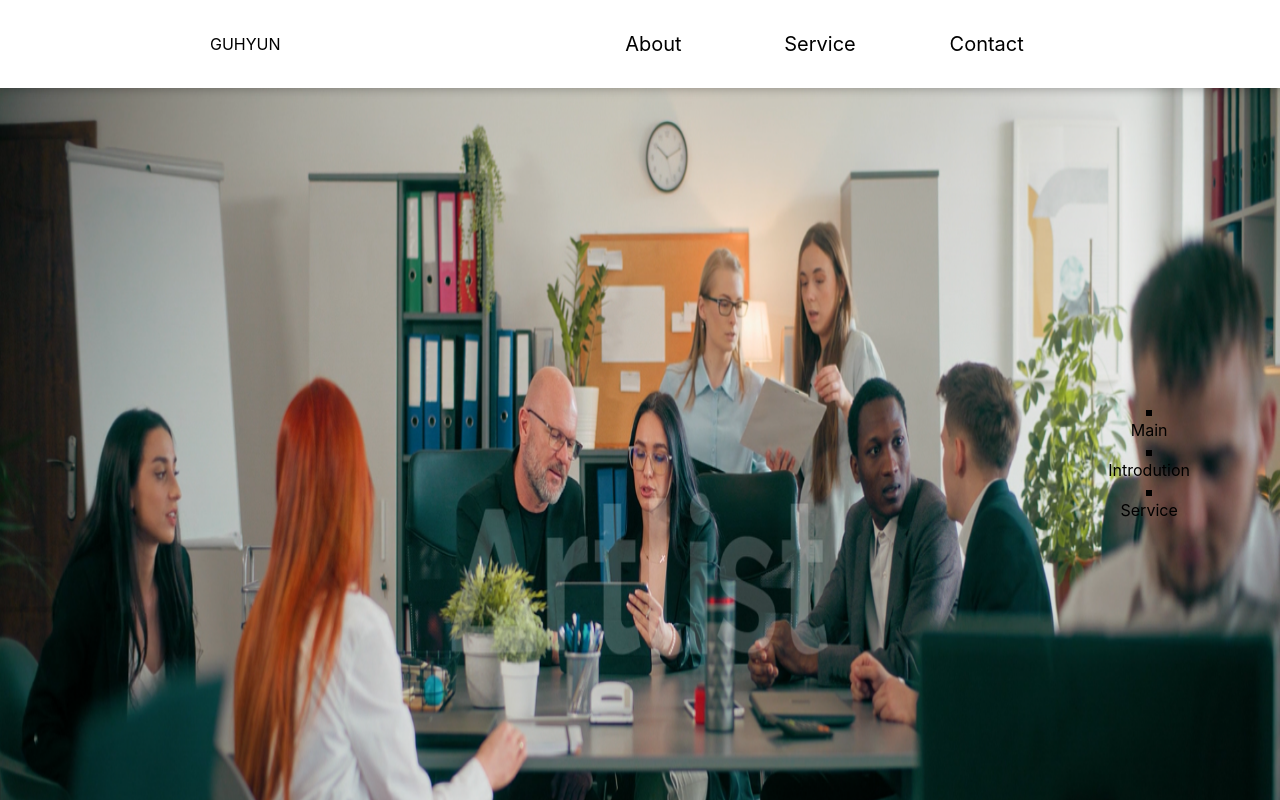
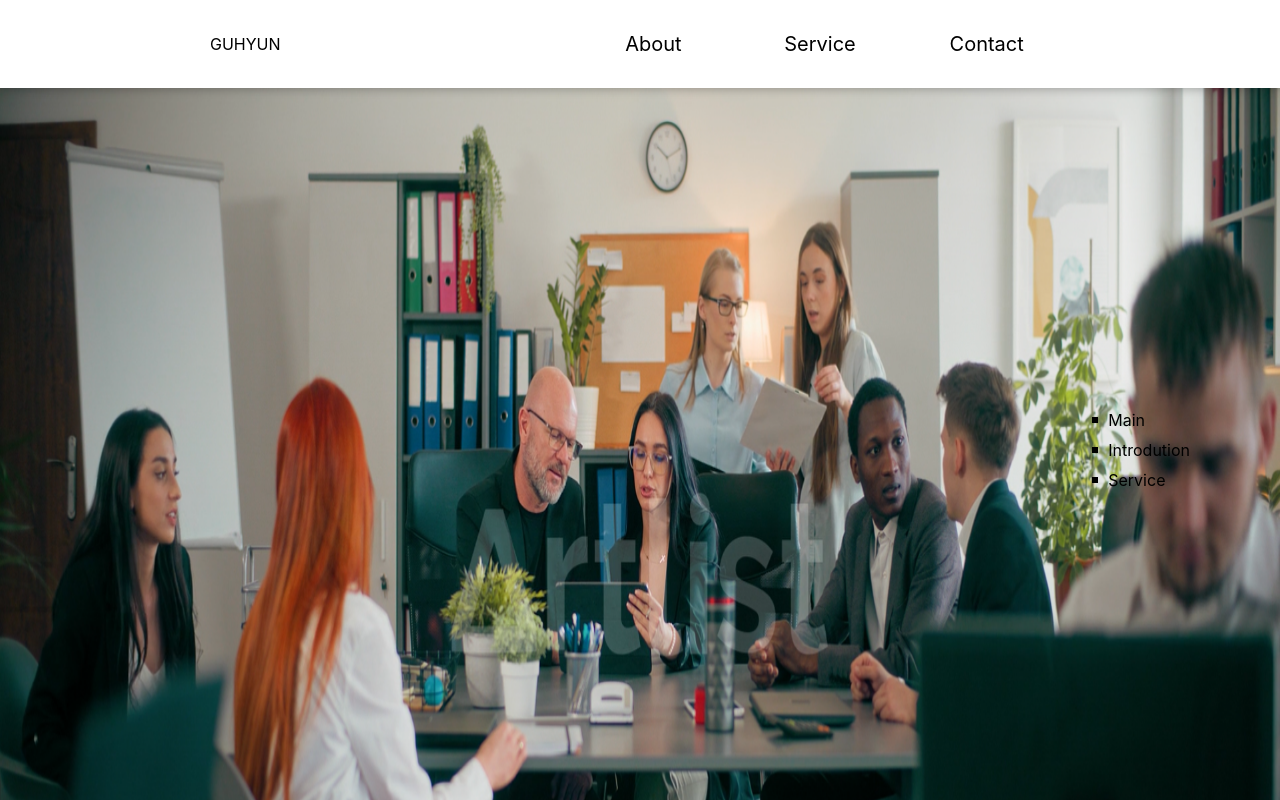
Before and after one commit to LDH-Duke/GHsolution-React, a React (Create React App) app: page / in a window 1280 px wide. Shown: the top 800 px of the page. Built offline with nearby package versions, Linux system fonts and the light colour scheme.

Commit message:
feat : 사이드 탭 1차 구현 완료 및 about 재수정 중

```diff
--- a/src/components/Side.js
+++ b/src/components/Side.js
@@ -1,38 +1,42 @@
-import React from 'react'
-import styled from 'styled-components'
+import React, { useRef, useState } from 'react'
+import './style/Side.css'
 import { Link } from 'react-scroll'
 
 function Side() {
-    const SideDiv = styled.div`
-    color:black;
-    position:fixed;
-    top:50%;
-    right:90px;
-    div>a>i {
-        display:inline-block;
-        width:6px;
-        height:6px;
-        background:black;
+
+
+    const moveScorll = (tab) => {
+
+        if (tab == 'main') {
+            window.scrollTo({ top: 0, behavior: 'smooth' })
         }
-    `
+        else if (tab == 'introduction') {
+            window.scrollTo({ top: 964, behavior: 'smooth' })
+        } else if (tab == 'service') {
+            window.scrollTo({ top: 1928, behavior: 'smooth' })
+        }
+
+    }
+
     return (
-        <SideDiv>
+        <div id='side'>
             <div className='wrap-side'>
-                <Link to='main'>
+                <ul>
+                    <li id='main' onClick={() => { moveScorll('main') }}>
                         <i className='dot'></i>
                         <p>Main</p>
-                </Link>
-                <Link to='intro'>
+                    </li>
+                    <li id='introduction' onClick={() => { moveScorll('introduction') }} >
                         <i className='dot'></i>
                         <p>Introdution</p>
-                </Link>
-                <Link to='service'>
+                    </li>
+                    <li id='service' onClick={() => { moveScorll('service') }}>
                         <i className='dot'></i>
                         <p>Service</p>
-                </Link>
-
+                    </li>
+                </ul>
             </div>
-        </SideDiv>
+        </div>
     )
 }
 
--- a/src/components/style/AboutIntro.css
+++ b/src/components/style/AboutIntro.css
@@ -11,7 +11,6 @@
 }
 
 #aboutintro>div>.aintro-title {
-    margin-top: 8%;
     font-size: 40px;
     font-weight: bold;
 }
--- a/src/components/style/AboutMember.css
+++ b/src/components/style/AboutMember.css
@@ -1,7 +1,6 @@
 /* #aboutmember */
 
 #aboutmember {
-    height: 170%;
     padding-top: 88px;
     border-bottom: 1px solid gray;
     box-shadow: 0 14px 28px rgba(0, 0, 0, 0.25), 0 10px 10px rgba(0, 0, 0, 0.22);
--- a/src/components/style/Nav.css
+++ b/src/components/style/Nav.css
@@ -3,7 +3,7 @@
     flex-direction: row;
     width: 100%;
     position: fixed;
-    background-color: white;
+    background-color: rgb(255, 255, 255);
     box-shadow: 0 2px 8px rgba(0, 0, 0, 0.22);
     /* top: 0;
     left: 0;
@@ -51,7 +51,7 @@
     /*동작방향? 범위느낌*/
     width: 0%;
     height: 4px;
-    background: darkgray;
+    background: orange;
     transition: all 0.3s ease-out;
 }
 
--- a/src/components/style/Side.css
+++ b/src/components/style/Side.css
@@ -0,0 +1,21 @@
+#side {
+    color: black;
+    position: fixed;
+    top: 50%;
+    right: 90px;
+    z-index: 1;
+}
+
+#side>div>ul>li {
+    display: flex;
+    align-items: center;
+    margin: 10px 0;
+}
+
+#side>div>ul>li>.dot {
+    display: inline-block;
+    width: 6px;
+    height: 6px;
+    background: black;
+    margin: 0 10px;
+}
```
Also changed, not shown: src/pages/Home.js (+23 -1 lines). Lines whose indentation alone changed are shown as unchanged.
